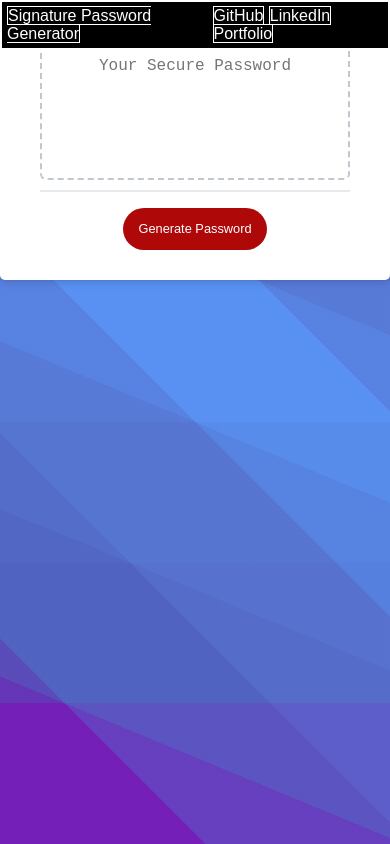
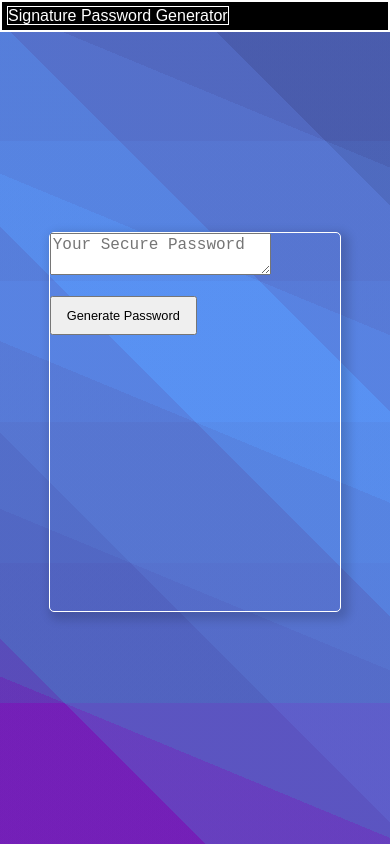
Before and after one commit to djbowen95/Signature-Password-Generator, a plain HTML site: page index.html in a window 390 px wide. Drawn offline with Linux system fonts and the light colour scheme.

Commit message:
Center the card / container

```diff
--- a/index.html
+++ b/index.html
@@ -11,11 +11,11 @@
   <body>
     <div class="background">
       <nav>
-        <ul>
+        <ul class="nav-title">
           <li>Signature Password Generator</li>
         </ul>
 
-        <ul>
+        <ul class="nav-links">
           <li>GitHub</li>
           <li>LinkedIn</li>
           <li>Portfolio</li>
--- a/style.css
+++ b/style.css
@@ -8,8 +8,7 @@
 }
 
 html,
-body,
-.wrapper {
+body {
   height: 100%;
   margin: 0;
   padding: 0;
@@ -70,6 +69,8 @@ body {
   linear-gradient(90deg, rgb(205, 0, 255), rgb(205, 0, 255));
   background-color: blue;
   background-repeat: no-repeat;
+  display: flex;
+  justify-content: space-around;
 }
 
 nav {
@@ -97,18 +98,17 @@ nav li {
 }
 
 .card {
-  background-color: hsl(0, 0%, 100%);
+  border: solid white 1px;
   border-radius: 5px;
   border-width: 1px;
-  box-shadow: rgba(0, 0, 0, 0.15) 0px 2px 8px 0px;
-  color: hsl(206, 17%, 28%);
+  width: 75%;
+  height: 45%;
+  box-shadow: rgba(0, 0, 0, 0.15) 4px 4px 10px 4px;
   font-size: 18px;
-  margin: 0 auto;
-  max-width: 800px;
-  padding: 30px 40px;
+  align-self: center;
 
 }
-
+/*
 .card-body {
   min-height: 100px;
 }
@@ -175,7 +175,7 @@ button[disabled] {
   border-radius: 6px;
   resize: none;
   overflow: hidden;
-}
+} */
 
 @media (max-width: 690px) {
   .btn {
@@ -194,3 +194,9 @@ button[disabled] {
     font-size: 0.8rem;
   }
 }
+
+@media (max-width: 450px) {
+  .nav-links {
+    display: none;
+  }
+}
```
